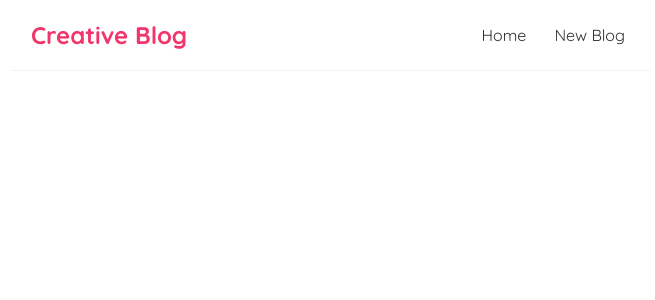
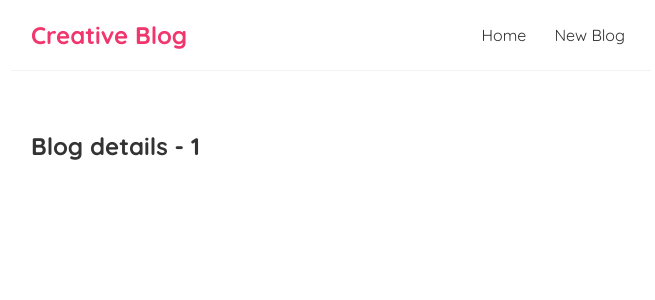
Before and after one commit to Max88-git/react-blog, a React (Create React App) app: page /blogs/1 in a window 1280 px wide. Shown: the top 300 px of the page, without its empty margins (309-964 px from the left). Built offline with nearby package versions, Linux system fonts and the light colour scheme.

Commit message:
Add Route parameters to our BlogList component

```diff
--- a/src/App.js
+++ b/src/App.js
@@ -2,6 +2,7 @@ import Navbar from './Navbar';
 import Home from './Home';
 import { BrowserRouter as Router, Route, Switch } from 'react-router-dom';
 import Create from './Create';
+import BlogDetails from './BlogDetails';
 
 function App() {
   return (
@@ -16,6 +17,9 @@ function App() {
             <Route path="/create">
               <Create />
             </Route>
+            <Route path="/blogs/:id">
+              <BlogDetails/>
+            </Route>
           </Switch>
         </div>
       </div>
--- /dev/null
+++ b/src/BlogDetails.js
@@ -0,0 +1,13 @@
+import { useParams } from "react-router";
+
+const BlogDetails = () => {
+  const { id } = useParams()
+
+  return (
+    <div className="blog-details">
+      <h2>Blog details - { id }</h2>
+    </div>
+  );
+}
+
+export default BlogDetails;
--- a/src/BlogList.js
+++ b/src/BlogList.js
@@ -1,3 +1,5 @@
+import { Link } from "react-router-dom";
+
 const BlogList = ({ blogs, title }) => {
 
   return (
@@ -5,8 +7,10 @@ const BlogList = ({ blogs, title }) => {
       <h2>{ title }</h2>
       {blogs.map((blog) => (
         <div className="blog-preview" key={blog.id}>
-          <h2>{ blog.title }</h2>
-          <p>Written by { blog.author }</p>
+          <Link to={`/blogs/${blog.id}`}>
+            <h2>{ blog.title }</h2>
+            <p>Written by { blog.author }</p>
+          </Link>
         </div>
       ))}
     </div>
--- a/src/index.css
+++ b/src/index.css
@@ -56,3 +56,7 @@
   color: #f1356d;
   margin-bottom: 8px;
 }
+
+.blog-preview a {
+  text-decoration: none;
+}
```
